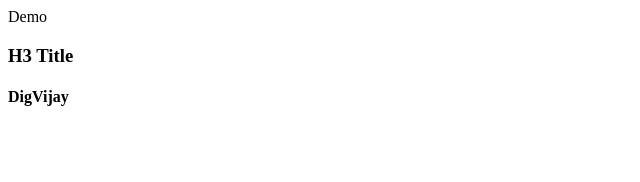
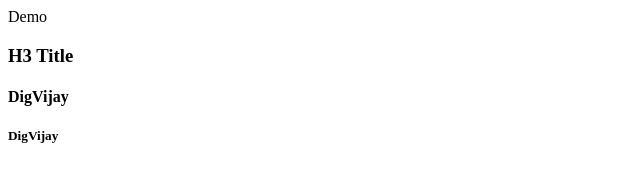
Before and after one commit to Dnyaneshwar-Bhil/Demo18Feb, a plain HTML site: page src/main/java/index.html in a window 1280 px wide. Shown: the full height of the page, 0-640 px from the left. Drawn offline with Linux system fonts and the light colour scheme.

Commit message:
dsdssdsads

```diff
--- a/src/main/java/index.html
+++ b/src/main/java/index.html
@@ -1,3 +1,4 @@
 <h>Demo</h>
 <h3>H3 Title</h3>
 <h4> DigVijay </h4>
+<h5> DigVijay </h5>
```
Also changed, not shown: 1 other file.
